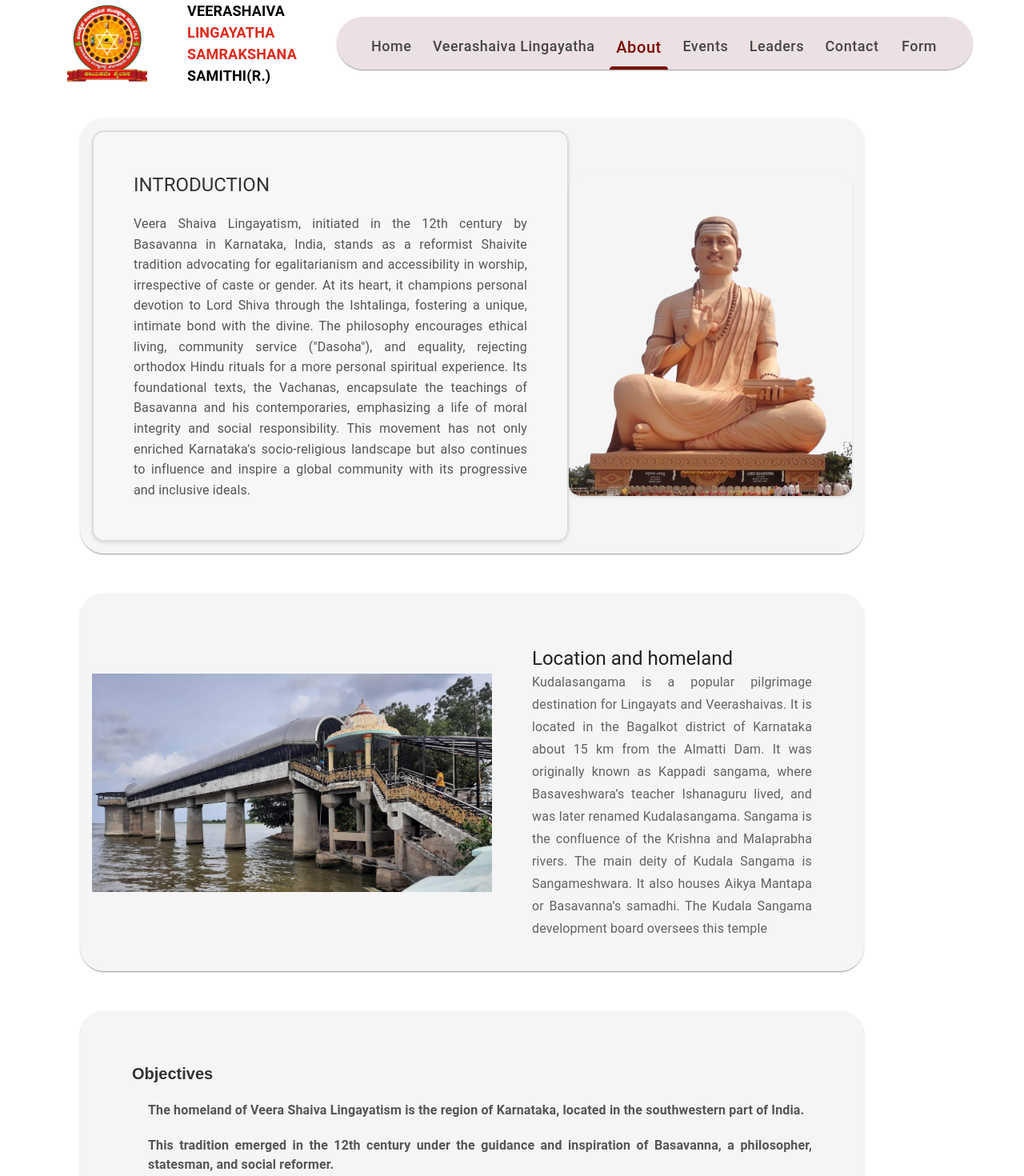
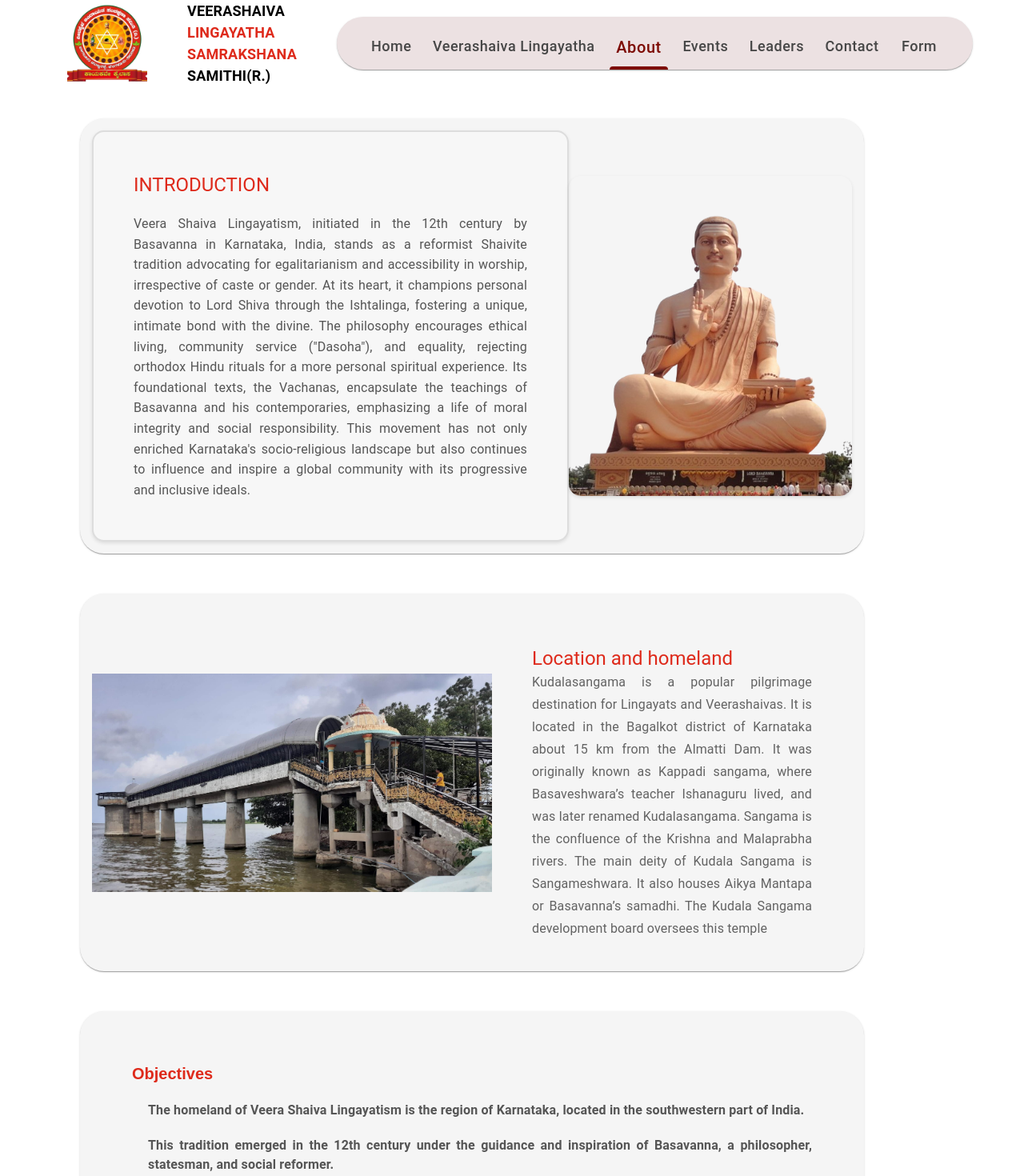
Before and after one commit to KridaverseDev/VLSS, a React (Create React App) app: page /about in a window 1280 px wide. Shown: the top 1470 px of the page at 80% size. Built offline with nearby package versions, Linux system fonts and the light colour scheme.

Commit message:
Updated About page

```diff
--- a/src/components/about/About.tsx
+++ b/src/components/about/About.tsx
@@ -12,18 +12,20 @@ import {
   useMediaQuery,
   useTheme,
   IconButton,
-  Grid
+  Grid,
 } from "@mui/material";
-import AddIcon from '@mui/icons-material/Add';
-import RemoveIcon from '@mui/icons-material/Remove';
-import faqData from './faqData';
+import AddIcon from "@mui/icons-material/Add";
+import RemoveIcon from "@mui/icons-material/Remove";
+import faqData from "./faqData";
 import image1 from "./about2.png";
 import image2 from "./kudala.jpg";
 
 const About: React.FC = () => {
   const { breakpoints } = useTheme();
   const matchMobileView = useMediaQuery(breakpoints.down("md"));
-  const [showAnswers, setShowAnswers] = useState(new Array(faqData.length).fill(false));
+  const [showAnswers, setShowAnswers] = useState(
+    new Array(faqData.length).fill(false)
+  );
   const [isOpen, setIsOpen] = useState(false);
 
   useEffect(() => {
@@ -60,7 +62,12 @@ const About: React.FC = () => {
         >
           <Typography
             variant="h5"
-            sx={{ textAlign: matchMobileView ? "center" : "left", marginBottom: "20px", color: "#333", textTransform: "uppercase" }}
+            sx={{
+              textAlign: matchMobileView ? "center" : "left",
+              marginBottom: "20px",
+              color: "#de2a1b",
+              textTransform: "uppercase",
+            }}
           >
             Introduction
           </Typography>
@@ -115,7 +122,6 @@ const About: React.FC = () => {
               maxHeight: "400px",
               borderRadius: "15px", // Add border radius
               boxShadow: "0 2px 4px rgba(0, 0, 0, 0.1)", // Add box shadow
-
             }}
             image={image1}
             alt="Live from space album cover"
@@ -149,7 +155,7 @@ const About: React.FC = () => {
             textAlign: "justify",
           }}
         >
-          <Typography component="div" variant="h5">
+          <Typography component="div" variant="h5" style={{ color: "#de2a1b" }}>
             Location and homeland
           </Typography>
           {matchMobileView && (
@@ -171,7 +177,14 @@ const About: React.FC = () => {
             color="text.secondary"
             component="div"
           >
-          Kudalasangama is a popular pilgrimage destination for Lingayats and Veerashaivas. It is located in the Bagalkot district of Karnataka about 15 km from the Almatti Dam. It was originally known as Kappadi sangama, where Basaveshwara’s teacher Ishanaguru lived, and was later renamed Kudalasangama. Sangama is the confluence of the Krishna and Malaprabha rivers. The main deity of Kudala Sangama is Sangameshwara. It also houses Aikya Mantapa or Basavanna’s samadhi. The Kudala Sangama development board oversees this temple
+            Kudalasangama is a popular pilgrimage destination for Lingayats and
+            Veerashaivas. It is located in the Bagalkot district of Karnataka
+            about 15 km from the Almatti Dam. It was originally known as Kappadi
+            sangama, where Basaveshwara’s teacher Ishanaguru lived, and was
+            later renamed Kudalasangama. Sangama is the confluence of the
+            Krishna and Malaprabha rivers. The main deity of Kudala Sangama is
+            Sangameshwara. It also houses Aikya Mantapa or Basavanna’s samadhi.
+            The Kudala Sangama development board oversees this temple
           </Typography>
         </CardContent>
       </Card>
@@ -187,9 +200,9 @@ const About: React.FC = () => {
           height: "100%",
           marginTop: matchMobileView ? "30px" : "40px",
           transition: "transform 0.3s ease-in-out", // Add transition for transform
-          '&:hover': {
-            transform: "scale(1.05)" // Apply scale transformation on hover
-          }
+          "&:hover": {
+            transform: "scale(1.05)", // Apply scale transformation on hover
+          },
         }}
       >
         <CardContent
@@ -198,42 +211,81 @@ const About: React.FC = () => {
             textAlign: "justify",
           }}
         >
-          <Typography component="div" variant="h5" sx={{ marginBottom: "20px", fontFamily: "Arial, sans-serif", fontWeight: "bold", fontSize: "20px", color: "#333" }}>
+          <Typography
+            component="div"
+            variant="h5"
+            sx={{
+              marginBottom: "20px",
+              fontFamily: "Arial, sans-serif",
+              fontWeight: "bold",
+              fontSize: "20px",
+              color: "#de2a1b",
+            }}
+          >
             Objectives
           </Typography>
 
-          <Typography variant="body1" color="text.secondary" component="div" sx={{ fontFamily: "Arial, sans-serif", fontSize: "16px" }}>
-            <ul style={{ paddingLeft: "20px", listStyleType: "none" }}> {/* Adjust list style */}
+          <Typography
+            variant="body1"
+            color="text.secondary"
+            component="div"
+            sx={{ fontFamily: "Arial, sans-serif", fontSize: "16px" }}
+          >
+            <ul style={{ paddingLeft: "20px", listStyleType: "none" }}>
+              {" "}
+              {/* Adjust list style */}
               <li style={{ marginBottom: "20px" }}>
-                <Typography variant="body1" sx={{ fontWeight: "bold", color: "#555" }}>
-                  The homeland of Veera Shaiva Lingayatism is the region of Karnataka, located in the southwestern part of India.
+                <Typography
+                  variant="body1"
+                  sx={{ fontWeight: "bold", color: "#555" }}
+                >
+                  The homeland of Veera Shaiva Lingayatism is the region of
+                  Karnataka, located in the southwestern part of India.
                 </Typography>
               </li>
               <li style={{ marginBottom: "20px" }}>
-                <Typography variant="body1" sx={{ fontWeight: "bold", color: "#555" }}>
-                  This tradition emerged in the 12th century under the guidance and inspiration of Basavanna, a philosopher, statesman, and social reformer.
+                <Typography
+                  variant="body1"
+                  sx={{ fontWeight: "bold", color: "#555" }}
+                >
+                  This tradition emerged in the 12th century under the guidance
+                  and inspiration of Basavanna, a philosopher, statesman, and
+                  social reformer.
                 </Typography>
               </li>
               <li style={{ marginBottom: "20px" }}>
-                <Typography variant="body1" sx={{ fontWeight: "bold", color: "#555" }}>
-                  Karnataka's rich cultural and historical landscape provided a fertile ground for the development and spread of Lingayatism.
+                <Typography
+                  variant="body1"
+                  sx={{ fontWeight: "bold", color: "#555" }}
+                >
+                  Karnataka's rich cultural and historical landscape provided a
+                  fertile ground for the development and spread of Lingayatism.
                 </Typography>
               </li>
               <li style={{ marginBottom: "20px" }}>
-                <Typography variant="body1" sx={{ fontWeight: "bold", color: "#555" }}>
-                  Lingayatism advocates social equality, personal devotion, and community service, resonating deeply among the people of the region.
+                <Typography
+                  variant="body1"
+                  sx={{ fontWeight: "bold", color: "#555" }}
+                >
+                  Lingayatism advocates social equality, personal devotion, and
+                  community service, resonating deeply among the people of the
+                  region.
                 </Typography>
               </li>
               <li>
-                <Typography variant="body1" sx={{ fontWeight: "bold", color: "#555" }}>
-                  Basavanna's teachings emphasize moral integrity, ethical living, and social responsibility, shaping the ethos of the Lingayat community.
+                <Typography
+                  variant="body1"
+                  sx={{ fontWeight: "bold", color: "#555" }}
+                >
+                  Basavanna's teachings emphasize moral integrity, ethical
+                  living, and social responsibility, shaping the ethos of the
+                  Lingayat community.
                 </Typography>
               </li>
             </ul>
           </Typography>
         </CardContent>
       </Card>
-
 
       <Card
         sx={{
@@ -246,9 +298,9 @@ const About: React.FC = () => {
           height: "100%",
           marginTop: matchMobileView ? "30px" : "40px",
           transition: "transform 0.3s ease-in-out", // Add transition for transform
-          '&:hover': {
-            transform: "scale(1.05)" // Apply scale transformation on hover
-          }
+          "&:hover": {
+            transform: "scale(1.05)", // Apply scale transformation on hover
+          },
         }}
       >
         <CardContent
@@ -256,7 +308,17 @@ const About: React.FC = () => {
             padding: matchMobileView ? "15px" : "50px",
           }}
         >
-          <Typography component="div" variant="h5" sx={{ marginBottom: "20px", fontFamily: "Arial, sans-serif", fontWeight: "bold", fontSize: "20px", color: "#333" }}>
+          <Typography
+            component="div"
+            variant="h5"
+            sx={{
+              marginBottom: "20px",
+              fontFamily: "Arial, sans-serif",
+              fontWeight: "bold",
+              fontSize: "20px",
+              color: "#333",
+            }}
+          >
             Frequently Asked Questions
           </Typography>
 
@@ -273,8 +335,26 @@ const About: React.FC = () => {
                 paddingBottom: "10px",
               }}
             >
-              <Grid item xs={matchMobileView ? 9 : 10}> {/* Adjust grid item width for mobile view */}
-                <Typography variant="subtitle1" color="text.secondary" component="div" sx={{ fontFamily: "Arial, sans-serif", fontWeight: "bold", fontSize: "14px", color: "#333" }}>
+              <Grid item xs={matchMobileView ? 9 : 10}>
+                {" "}
+                {/* Adjust grid item width for mobile view */}
+                <Typography
+                  variant="subtitle1"
+                  color="text.secondary"
+                  component="div"
+                  sx={{
+                    fontFamily: "Arial, sans-serif",
+                    fontWeight: "bold",
+                    fontSize: "14px",
+                    color: "#333",
+                    cursor: "pointer",
+                  }}
+                  onClick={() => {
+                    const updatedAnswers = [...showAnswers];
+                    updatedAnswers[index] = !updatedAnswers[index];
+                    setShowAnswers(updatedAnswers);
+                  }}
+                >
                   <strong>Q: {faq.question}</strong>
                 </Typography>
               </Grid>
@@ -290,19 +370,28 @@ const About: React.FC = () => {
                   {showAnswers[index] ? <RemoveIcon /> : <AddIcon />}
                 </IconButton>
               </Grid>
-              <Grid item xs={12}> {/* Adjust grid item width for mobile view */}
+              <Grid item xs={12}>
+                {" "}
+                {/* Adjust grid item width for mobile view */}
                 {showAnswers[index] && (
-                  <Typography variant="body1" color="text.secondary" component="div" sx={{ fontFamily: "Arial, sans-serif", fontSize: "14px", color: "#666" }}>
+                  <Typography
+                    variant="body1"
+                    color="text.secondary"
+                    component="div"
+                    sx={{
+                      fontFamily: "Arial, sans-serif",
+                      fontSize: "14px",
+                      color: "#666",
+                    }}
+                  >
                     A: {faq.answer}
                   </Typography>
                 )}
               </Grid>
             </Grid>
           ))}
-
         </CardContent>
       </Card>
-
     </Box>
   );
 };
```
